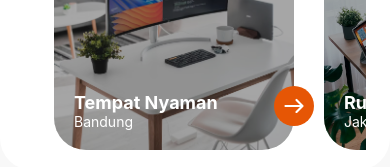
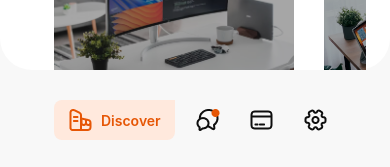
Before and after one commit to taufikraden29/booking-apps, a React Native app: screen /Home in a window 390 px wide. Shown: the part 674-841 px from the top of the page. Built offline with nearby package versions, Linux system fonts and the light colour scheme.

Commit message:
edited Bottom Nav

```diff
--- a/src/component/BottomNav/index.tsx
+++ b/src/component/BottomNav/index.tsx
@@ -1,12 +1,57 @@
-import {View, Text} from 'react-native';
+import {View, Text, TouchableOpacity, Image, StyleSheet} from 'react-native';
 import React from 'react';
+import {Gs} from '../../../assets/styles/GlobalStyle';
+import {colors} from '../../../assets/styles/Colors';
 
-const index = () => {
+function BottomNav(): JSX.Element {
   return (
-    <View>
-      <Text>index</Text>
+    <View style={styles.container}>
+      <View style={styles.tabContainer}>
+        <TouchableOpacity style={styles.activeTab}>
+          <Image source={require('../../../assets/icons/discover.png')} />
+          <Text style={styles.tabLabel}>Discover</Text>
+        </TouchableOpacity>
+        <TouchableOpacity style={styles.tab}>
+          <Image source={require('../../../assets/icons/messages.png')} />
+        </TouchableOpacity>
+        <TouchableOpacity style={styles.tab}>
+          <Image source={require('../../../assets/icons/payment.png')} />
+        </TouchableOpacity>
+        <TouchableOpacity style={styles.tab}>
+          <Image source={require('../../../assets/icons/settings.png')} />
+        </TouchableOpacity>
+      </View>
     </View>
   );
-};
+}
 
-export default index;
+const styles = StyleSheet.create({
+  container: {
+    height: 100,
+    paddingVertical: 30,
+    paddingHorizontal: 54,
+  },
+  tabContainer: {
+    ...Gs.flexRow,
+    ...Gs.justifyBetween,
+  },
+  activeTab: {
+    ...Gs.flexRow,
+    ...Gs.itemsCenter,
+    ...Gs.cornerXS,
+    paddingHorizontal: 14,
+    paddingVertical: 8,
+    backgroundColor: colors.secondary,
+  },
+  tab: {
+    padding: 8,
+  },
+  tabLabel: {
+    ...Gs.font600,
+    ...Gs.textPrimary,
+    color: colors.primary,
+    marginLeft: 8,
+  },
+});
+
+export default BottomNav;
--- a/src/screens/Home/index.tsx
+++ b/src/screens/Home/index.tsx
@@ -14,6 +14,7 @@ import {colors} from '../../../assets/styles/Colors';
 import {Gs} from '../../../assets/styles/GlobalStyle';
 import InputText from '../../component/InputText';
 import NewshortyItem from '../../component/NewshortyItem';
+import BottomNav from '../../component/BottomNav';
 
 const Home = () => {
   const navigation = useNavigation();
@@ -147,8 +148,7 @@ const Home = () => {
           {renderNewsworthy()}
         </ScrollView>
       </View>
-
-      {/* <BottomNav /> */}
+      <BottomNav />
     </View>
   );
 };
```
